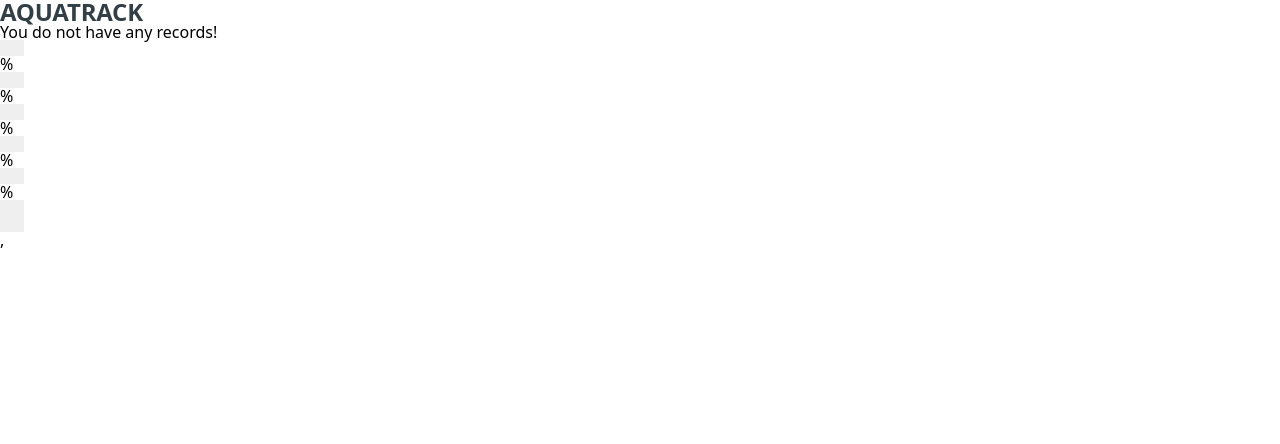
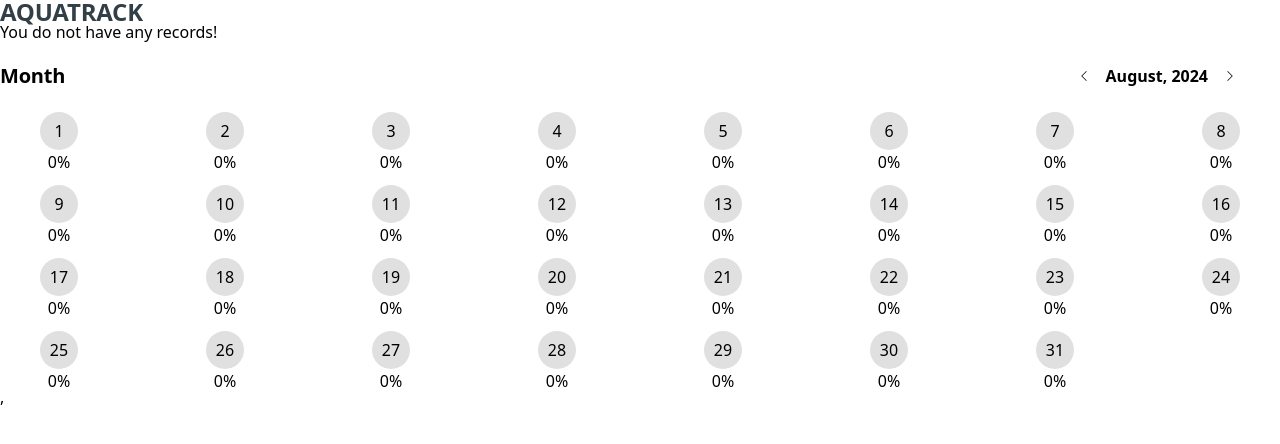
Before and after one commit to IIIMaroIII/AquaBalance-frontend, a React (Vite) app: page /tracker in a window 1280 px wide. Shown: the top 444 px of the page. Built offline with nearby package versions, Linux system fonts and the light colour scheme.

Commit message:
MonthInfo, Calendar, CalendarPagination, CalendarList, CalendarItem
have made some css, but not all. Left these tasks for stylesMakers))))

```diff
--- a/src/components/Water/WaterDetailedInfo/MonthInfo/Calendar/Calendar.jsx
+++ b/src/components/Water/WaterDetailedInfo/MonthInfo/Calendar/Calendar.jsx
@@ -3,4 +3,5 @@
 export const Calendar = () => {
   return <CalendarList />;
 };
+
 export default Calendar;
--- a/src/components/Water/WaterDetailedInfo/MonthInfo/Calendar/CalendarList/CalendarItem/CalendarItem.jsx
+++ b/src/components/Water/WaterDetailedInfo/MonthInfo/Calendar/CalendarList/CalendarItem/CalendarItem.jsx
@@ -1,18 +1,43 @@
-// import css from './calendarItem.module.css';
-import Button from 'src/components/REUSABLE/Button/Button.jsx';
+import { useDispatch } from 'react-redux';
+import Button from '../../../../../../REUSABLE/Button/Button';
+import css from './calendarItem.module.css';
 
-// import useChosenDate from 'src/hooks/useChosenDate.js';
+import useChosenDate from 'src/hooks/useChosenDate.js';
+import { fetchDailyWater } from 'src/redux/water/operations.js';
 
-export const CalendarItem = ({ day = 1 }) => {
-  // const { setChosenDay } = useChosenDate();
+
+export const CalendarItem = ({ day }) => {
+  const dispatch = useDispatch();
+  const { setChosenDay } = useChosenDate();
+
+  const items = document.querySelectorAll(`.${css.btn_item}`);
+
+  const target = e => {
+    const btn = e.currentTarget.children[0];
+    btn.classList.add(`${css.active}`);
+
+    items.forEach(item => {
+      if (item.id !== e.currentTarget.id)
+        item.classList.remove(`${css.active}`);
+    });
+  };
+
+  const percentage = 0;
 
   return (
     <>
-      <li className={''} id={day} onClick={() => {}}>
-        <Button id={day} addClass={''} onClick={() => {}}>
+      <li className={css.item} id={day} onClick={target}>
+        <Button
+          id={day}
+          addClass={css.btn_item}
+          onClick={() => {
+            setChosenDay(day);
+            dispatch(fetchDailyWater());
+          }}
+        >
           {day}
         </Button>
-        <p>{`%`}</p>
+        <p>{`${percentage}%`}</p>
       </li>
     </>
   );
--- a/src/components/Water/WaterDetailedInfo/MonthInfo/Calendar/CalendarList/CalendarItem/calendarItem.module.css
+++ b/src/components/Water/WaterDetailedInfo/MonthInfo/Calendar/CalendarList/CalendarItem/calendarItem.module.css
@@ -0,0 +1,50 @@
+.item {
+    display: flex;
+    flex-direction: column;
+    align-items: center;
+}
+
+.btn_item {
+    display: flex;
+    flex-direction: column;
+    align-items: center;
+    justify-content: center;
+    /* width: 60px;
+  height: 60px; */
+    width: 28px;
+    height: 28px;
+    border-radius: 50%;
+    background-color: #e0e0e0;
+    transition: background-color 0.3s;
+    margin-bottom: 6px;
+}
+
+.btn_item.selected {
+    background-color: #4caf50;
+    color: white;
+}
+
+.btn_item.completed {
+    background-color: #ffffff;
+}
+
+.btn_item.notCompleted {
+    background-color: #cccccc;
+}
+
+.active {
+    color: var(--basic-green);
+    background-color: var(--basic-dark-blue);
+}
+
+@media screen and (min-width: 375px) {}
+
+@media screen and (min-width: 768px) {
+    .btn_item {
+        width: 38px;
+        height: 38px;
+        margin-bottom: 4px;
+    }
+}
+
+@media screen and (min-width: 1440px) {}
--- a/src/components/Water/WaterDetailedInfo/MonthInfo/Calendar/CalendarList/CalendarList.jsx
+++ b/src/components/Water/WaterDetailedInfo/MonthInfo/Calendar/CalendarList/CalendarList.jsx
@@ -1,15 +1,15 @@
-// import css from './calendarList.module.css';
 import CalendarItem from './CalendarItem/CalendarItem.jsx';
-// import useChosenDate from 'src/hooks/useChosenDate.js';
+import css from './calendarList.module.css';
+import useChosenDate from 'src/hooks/useChosenDate.js';
 
 const CalendarList = () => {
-  // const { getDaysOfMonth,  chosenMonth, chosenYear } = useChosenDate();
-  // const formattedMonth = `${chosenYear}-${String(chosenMonth + 1).padStart(2, '0')}`;
+  const { getDaysOfMonth,  chosenMonth, chosenYear } = useChosenDate();
+  const formattedMonth = `${chosenYear}-${String(chosenMonth + 1).padStart(2, '0')}`;
 
   return (
-    <ul className={''}>
-      {[1, 2, 3, 4, 5].map(day => {
-        return <CalendarItem key={day} day={''} month={''} />;
+    <ul className={css.list}>
+      {getDaysOfMonth().map(day => {
+        return <CalendarItem key={day} day={day} month={formattedMonth} />;
       })}
     </ul>
   );
--- a/src/components/Water/WaterDetailedInfo/MonthInfo/Calendar/CalendarList/calendarList.module.css
+++ b/src/components/Water/WaterDetailedInfo/MonthInfo/Calendar/CalendarList/calendarList.module.css
@@ -0,0 +1,27 @@
+.list {
+    display: grid;
+    grid-template-columns: repeat(5, auto);
+    gap: 15px 9px;
+    padding: 0;
+    list-style-type: none;
+    margin-top: 24px;
+}
+
+@media screen and (min-width: 375px) {
+    .list {
+        grid-template-columns: repeat(7, auto);
+    }
+}
+
+@media screen and (min-width: 768px) {
+    .list {
+        grid-template-columns: repeat(8, auto);
+        gap: 15px 48px;
+    }
+}
+
+@media screen and (min-width: 1440px) {
+    .list {
+        gap: 15px 43px;
+    }
+}
--- a/src/components/Water/WaterDetailedInfo/MonthInfo/CalendarPagination/CalendarPagination.jsx
+++ b/src/components/Water/WaterDetailedInfo/MonthInfo/CalendarPagination/CalendarPagination.jsx
@@ -1,18 +1,46 @@
-// import css from './calendarPagination.module.css';
-// import useChosenDate from 'src/hooks/useChosenDate.js';
-// import monthAsName from 'src/utils/monthAsName.js';
-import Button from 'src/components/REUSABLE/Button/Button.jsx';
+import { BsChevronLeft, BsChevronRight } from 'react-icons/bs';
+import Button from '../../../../../components/REUSABLE/Button/Button';
+import { parseISO } from 'date-fns';
+import useChosenDate from 'src/hooks/useChosenDate.js';
+import monthAsName from 'src/utils/monthAsName.js';
+import css from './calendarPagination.module.css';
+import { useDispatch } from 'react-redux';
+import {
+  fetchDailyWater,
+  fetchMonthlyWater,
+} from 'src/redux/water/operations.js';
 
 export const CalendarPagination = () => {
-  // const { chosenDate, goToPreviousMonth, goToNextMonth, chosenYear } =
-  //   useChosenDate();
-  // const { month } = monthAsName(parseISO(chosenDate));
+  const { chosenDate, goToPreviousMonth, goToNextMonth, chosenYear } =
+    useChosenDate();
+  const dispatch = useDispatch();
+  const { month } = monthAsName(parseISO(chosenDate));
 
   return (
-    <div className={''}>
-      <Button onClick={() => {}} addClass={''}></Button>
-      <span className={''}>{''}</span>
-      <Button onClick={() => {}} addClass={''}></Button>
+    <div className={css.wrapper}>
+      <Button
+        onClick={() => {
+          goToPreviousMonth();
+          dispatch(fetchMonthlyWater())
+            .unwrap()
+            .then(() => dispatch(fetchDailyWater()));
+        }}
+        addClass={css.btn}
+      >
+        <BsChevronLeft className={css.arrow} />
+      </Button>
+      <span className={css.span}>{`${month}, ${chosenYear}`}</span>
+      <Button
+        onClick={() => {
+          goToNextMonth();
+          dispatch(fetchMonthlyWater())
+            .unwrap()
+            .then(() => dispatch(fetchDailyWater()));
+        }}
+        addClass={css.btn}
+      >
+        <BsChevronRight className={css.arrow} />
+      </Button>
     </div>
   );
 };
--- a/src/components/Water/WaterDetailedInfo/MonthInfo/CalendarPagination/calendarPagination.module.css
+++ b/src/components/Water/WaterDetailedInfo/MonthInfo/CalendarPagination/calendarPagination.module.css
@@ -0,0 +1,43 @@
+.wrapper {
+    display: flex;
+    gap: 12px;
+    align-items: center;
+}
+
+.btn {
+    background-color: transparent;
+    border: none;
+    padding: 0;
+    width: 16px;
+}
+
+.span {
+    font-size: 14px;
+    font-weight: 700;
+    line-height: 18px;
+}
+
+.arrow {
+    stroke: var(--dark-blue);
+    stroke-width: 1;
+    font-size: 12px;
+}
+
+.pieIcon {
+    stroke-opacity: 0.5;
+}
+
+@media screen and (min-width: 375px) {}
+
+@media screen and (min-width: 768px) {
+    .span {
+        font-size: 16px;
+        line-height: 24px;
+    }
+
+    .btn {
+        width: 20px;
+    }
+}
+
+@media screen and (min-width: 1440px) {}
--- a/src/components/Water/WaterDetailedInfo/MonthInfo/MonthInfo.jsx
+++ b/src/components/Water/WaterDetailedInfo/MonthInfo/MonthInfo.jsx
@@ -1,14 +1,21 @@
-// import css from './MonthInfo.module.css';
-import Container from 'src/components/REUSABLE/Container/Container.jsx';
 import { Calendar } from './Calendar/Calendar';
 import { CalendarPagination } from './CalendarPagination/CalendarPagination';
+import css from './MonthInfo.module.css';
 
 const MonthInfo = () => {
   return (
-    <Container type="section" addClass={''}>
+    <>
+      <div className={css.wrapper}>
+        <h3 className={css.month}>Month</h3>
+        <div className={css.paginationWrapper}>
+          <CalendarPagination />
+          <svg width="20" height="20" style={{ cursor: 'pointer' }}>
+            <use href={'/sprite.svg#icon-pie-chart-02'}></use>
+          </svg>
+        </div>
+      </div>
       <Calendar />
-      <CalendarPagination />
-    </Container>
+    </>
   );
 };
 
--- a/src/components/Water/WaterDetailedInfo/MonthInfo/MonthInfo.module.css
+++ b/src/components/Water/WaterDetailedInfo/MonthInfo/MonthInfo.module.css
@@ -0,0 +1,28 @@
+.wrapper {
+    padding-top: 24px;
+    display: flex;
+    justify-content: space-between;
+    align-items: center;
+}
+
+
+.month {
+    font-weight: 700;
+    font-size: 20px;
+    line-height: 120%;
+    letter-spacing: -0.01em;
+}
+
+.paginationWrapper {
+    display: flex;
+    align-items: center;
+    gap: 16px;
+}
+
+@media screen and (min-width: 768px) {
+    .paginationWrapper {
+        gap: 20px;
+    }
+}
+
+@media screen and (min-width: 1440px) {}
--- a/src/redux/water/operations.js
+++ b/src/redux/water/operations.js
@@ -1,94 +1,127 @@
 import { createAsyncThunk } from '@reduxjs/toolkit';
-// import CONSTANTS from 'src/components/Constants/constants.js';
-// import AxiosWithCredentials from 'src/utils/axios.js';
-// import { axiosResponseError } from 'src/utils/axiosResponseError.js';
+import toast from 'react-hot-toast';
+import CONSTANTS from 'src/components/Constants/constants.js';
+import AxiosWithCredentials from 'src/utils/axios.js';
 
 export const addWater = createAsyncThunk(
   'water/addWater',
   async (formData, { getState, rejectWithValue }) => {
-    //     try {
-    //       const chosenDate = getState().water.chosenDate;
-    //       formData.append('date', chosenDate);
-    //       await AxiosWithCredentials.post(
-    //         `${CONSTANTS.WATER_ENDPOINTS.water}`,
-    //         formData,
-    //         {
-    //           headers: {
-    //             'Content-Type': 'multipart/form-data',
-    //           },
-    //         },
-    //       );
-    //     } catch (error) {
-    // return rejectWithValue(axiosResponseError(error));
-    //     }
+    try {
+      const chosenDate = getState().water.chosenDate;
+      formData.append('date', chosenDate);
+
+      await AxiosWithCredentials.post(
+        `${CONSTANTS.WATER_ENDPOINTS.water}`,
+        formData,
+        {
+          headers: {
+            'Content-Type': 'multipart/form-data',
+          },
+        },
+      );
+    } catch (error) {
+      return rejectWithValue(
+        error.response ? error.response.data : error.message,
+      );
+    }
   },
 );
 
 export const deleteWater = createAsyncThunk(
   'water/deleteWater',
   async (_, { getState, rejectWithValue }) => {
-    // const chosenCardId = getState().water.chosenWaterCardId;
-    // try {
-    //   await AxiosWithCredentials.delete(
-    //     `${CONSTANTS.WATER_ENDPOINTS.water}/${chosenCardId}`,
-    //   );
-    // } catch (error) {
-    //   return rejectWithValue(axiosResponseError(error));
-    // }
+    const id = getState().water.chosenWaterCardId;
+    console.log(id);
+    try {
+      await AxiosWithCredentials.delete(
+        `${CONSTANTS.WATER_ENDPOINTS.water}/${id}`,
+      );
+
+      const items = getState().water.water.dailyItems.filter(
+        item => item._id !== id,
+      );
+      return items;
+    } catch (error) {
+      return rejectWithValue(
+        error.response ? error.response.data : error.message,
+      );
+    }
   },
 );
 
 export const changeWater = createAsyncThunk(
   'water/changeWater',
   async (formData, { getState, rejectWithValue }) => {
-    // try {
-    //   const chosenDate = getState().water.chosenDate;
-    //   const chosenCardId = getState().water.chosenWaterCardId;
-    //   formData.append('date', chosenDate);
-    //   formData.append('chosenCardId', chosenCardId);
-    //   await AxiosWithCredentials.patch(
-    //     `${CONSTANTS.WATER_ENDPOINTS.water}/${chosenCardId}`,
-    //     formData,
-    //     {
-    //       headers: {
-    //         'Content-Type': 'multipart/form-data',
-    //       },
-    //     },
-    //   );
-    // } catch (error) {
-    //   return rejectWithValue(axiosResponseError(error));
-    // }
+    try {
+      const chosenDate = getState().water.chosenDate;
+      const chosenCardId = getState().water.chosenWaterCardId;
+
+      formData.append('date', chosenDate);
+      formData.append('chosenCardId', chosenCardId);
+
+      await AxiosWithCredentials.patch(
+        `${CONSTANTS.WATER_ENDPOINTS.water}/${chosenCardId}`,
+        formData,
+        {
+          headers: {
+            'Content-Type': 'multipart/form-data',
+          },
+        },
+      );
+    } catch (error) {
+      return rejectWithValue(
+        error.response ? error.response.data : error.message,
+      );
+    }
   },
 );
 
 export const fetchDailyWater = createAsyncThunk(
   'water/fetchDaily',
   async (_, { getState, rejectWithValue }) => {
-    // try {
-    //   const { chosenDate } = getState().water;
-    //   const url = `${
-    //     CONSTANTS.WATER_ENDPOINTS.daily
-    //   }?chosenDate=${encodeURIComponent(chosenDate)}`;
-    //   const { data } = await AxiosWithCredentials.get(url);
-    //   return data;
-    // } catch (error) {
-    //   return rejectWithValue(axiosResponseError(error));
-    // }
+    try {
+      const { chosenDate } = getState().water;
+      const url = `${
+        CONSTANTS.WATER_ENDPOINTS.daily
+      }?chosenDate=${encodeURIComponent(chosenDate)}`;
+
+      const { data } = await AxiosWithCredentials.get(url);
+
+      if (data.status === 200) {
+        toast.success(data.message);
+      }
+
+      console.log('data', data);
+      return data;
+    } catch (error) {
+      return rejectWithValue(
+        error.response ? error.response.data : error.message,
+      );
+    }
   },
 );
 
 export const fetchMonthlyWater = createAsyncThunk(
   'water/fetchMonthly',
   async (_, { getState, rejectWithValue }) => {
-    // try {
-    //   const { chosenDate } = getState().water;
-    //   const url = `${
-    //     CONSTANTS.WATER_ENDPOINTS.monthly
-    //     }?chosenDate=${encodeURIComponent(chosenDate)}`;
-    //   const { data } = await AxiosWithCredentials.get(url);
-    //   return data;
-    // } catch (error) {
-    //   return rejectWithValue(axiosResponseError(error));
-    // }
+    try {
+      const { chosenDate } = getState().water;
+      const url = `${
+        CONSTANTS.WATER_ENDPOINTS.monthly
+      }?chosenDate=${encodeURIComponent(chosenDate)}`;
+      const { data } = await AxiosWithCredentials.get(url);
+
+      if (data.status === 200) {
+        toast.success(data.message);
+      }
+
+      console.log('data', data);
+
+      return data;
+    } catch (error) {
+      return rejectWithValue(
+        error.response ? error.response.data : error.message,
+      );
+    }
   },
 );
--- /dev/null
+++ b/src/utils/monthAsName.js
@@ -0,0 +1,8 @@
+const monthAsName = date => {
+    const month = date.toLocaleString('en-US', {
+        month: 'long',
+    });
+    return { month };
+};
+
+export default monthAsName;
```
